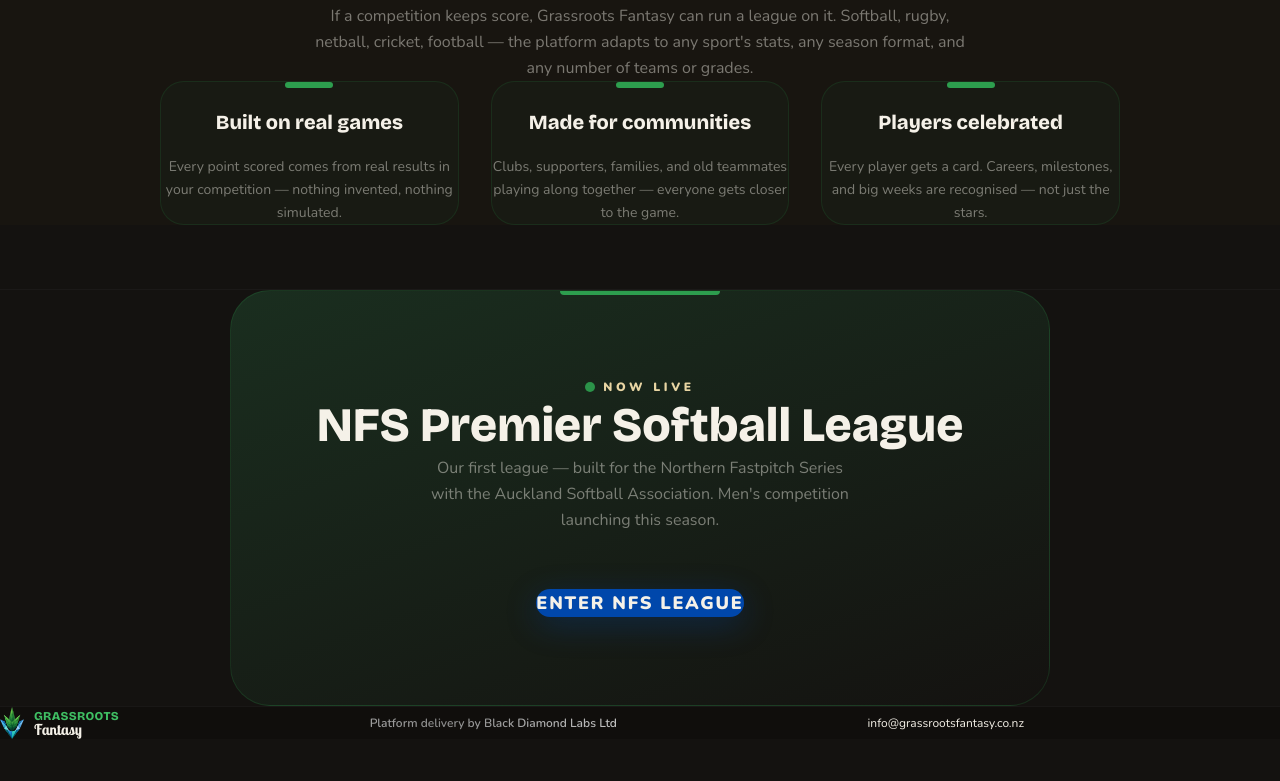
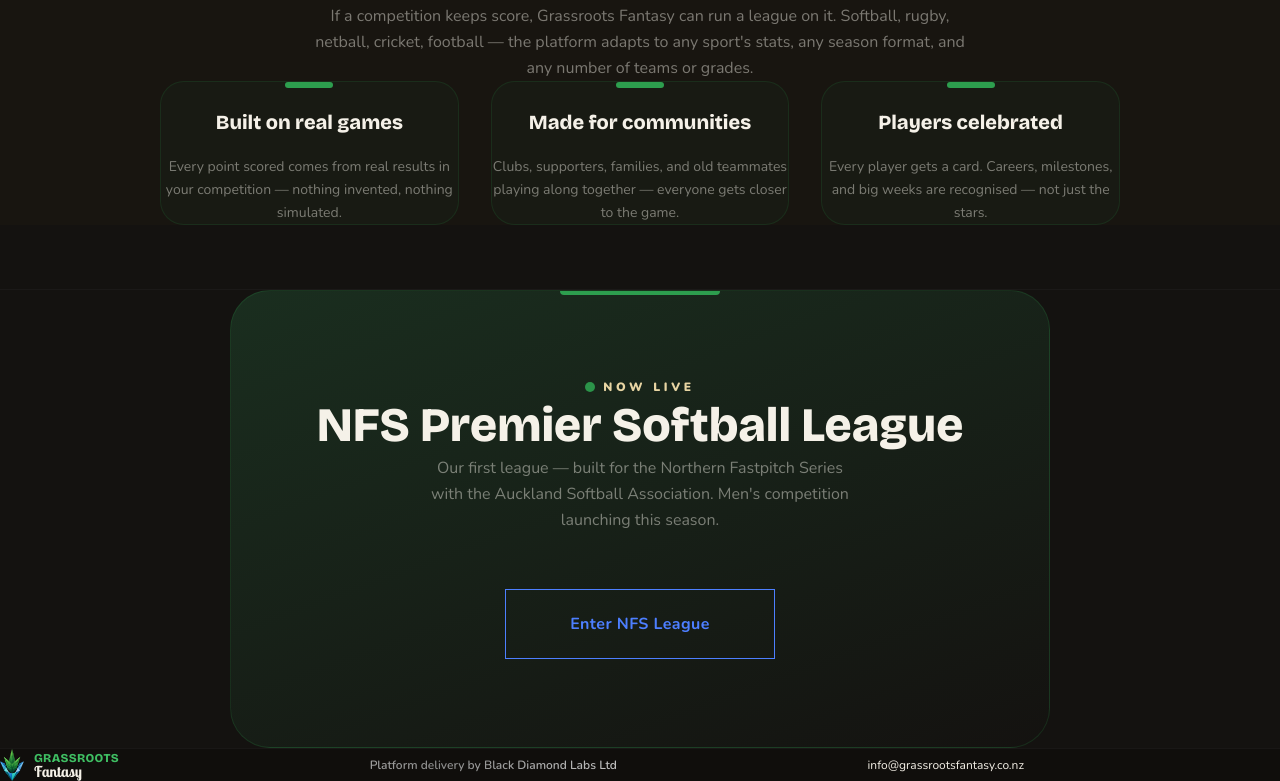
Before and after one commit to N8Nuks/grassrootsfantasy, a Next.js app: page / in a window 1280 px wide. Shown: the part 918-1699 px from the top of the page. Before the commit the page ends 1657 px from the top, so only its background shows below. Built offline with nearby package versions, Linux system fonts and the light colour scheme.

Commit message:
Home buttons: matching outlined rectangles, blue NFS outline, arrow removed

```diff
--- a/app/page.tsx
+++ b/app/page.tsx
@@ -78,7 +78,7 @@ export default function Home() {
             <p className="text-sm sm:text-base text-[#F5F1E8]/45 leading-relaxed" style={{ maxWidth: "420px", marginLeft: "auto", marginRight: "auto", marginBottom: "56px", textAlign: "center" }}>
               Our first league — built for the Northern Fastpitch Series with the Auckland Softball Association. Men&apos;s competition launching this season.
             </p>
-            <a href="/nfs" className="inline-block rounded-full px-16 py-6 text-lg font-black uppercase tracking-widest text-white transition-all hover:opacity-90" style={{ background: '#0047AB', boxShadow: '0 8px 32px #0047AB50' }}>
+            <a href="/nfs" className="inline-block text-base font-bold tracking-wide transition-all hover:scale-[1.02]" style={{ color: '#4D7FFF', border: '1px solid #4D7FFF', background: 'transparent', padding: "22px 64px" }}>
               Enter NFS League
             </a>
           </div>
```
